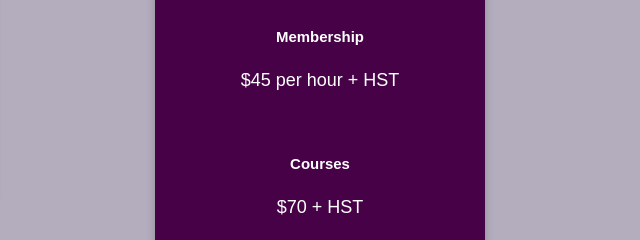
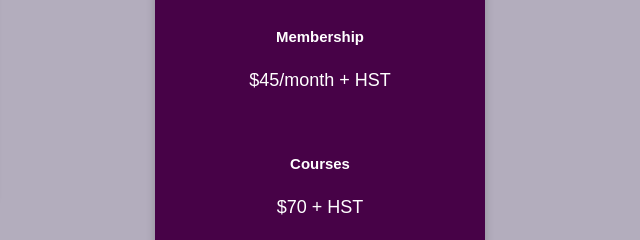
Before and after one commit to Aperan20/crypto-course, a plain HTML site: page joinnow.html in a window 1280 px wide. Shown: the part 359-599 px from the top of the page, 505-1145 px from the left. Drawn offline with Linux system fonts and the light colour scheme.

Commit message:
Update joinnow.html

```diff
--- a/joinnow.html
+++ b/joinnow.html
@@ -36,7 +36,7 @@
                 <p> $85 per hour + HST</p>
                 <br>
                 <h5>Membership</h5>
-                <p> $45 per hour + HST</p>
+                <p> $45/month + HST</p>
                 <br>
                 <h5>Courses</h5>
                 <p> $70 + HST </p>
```
